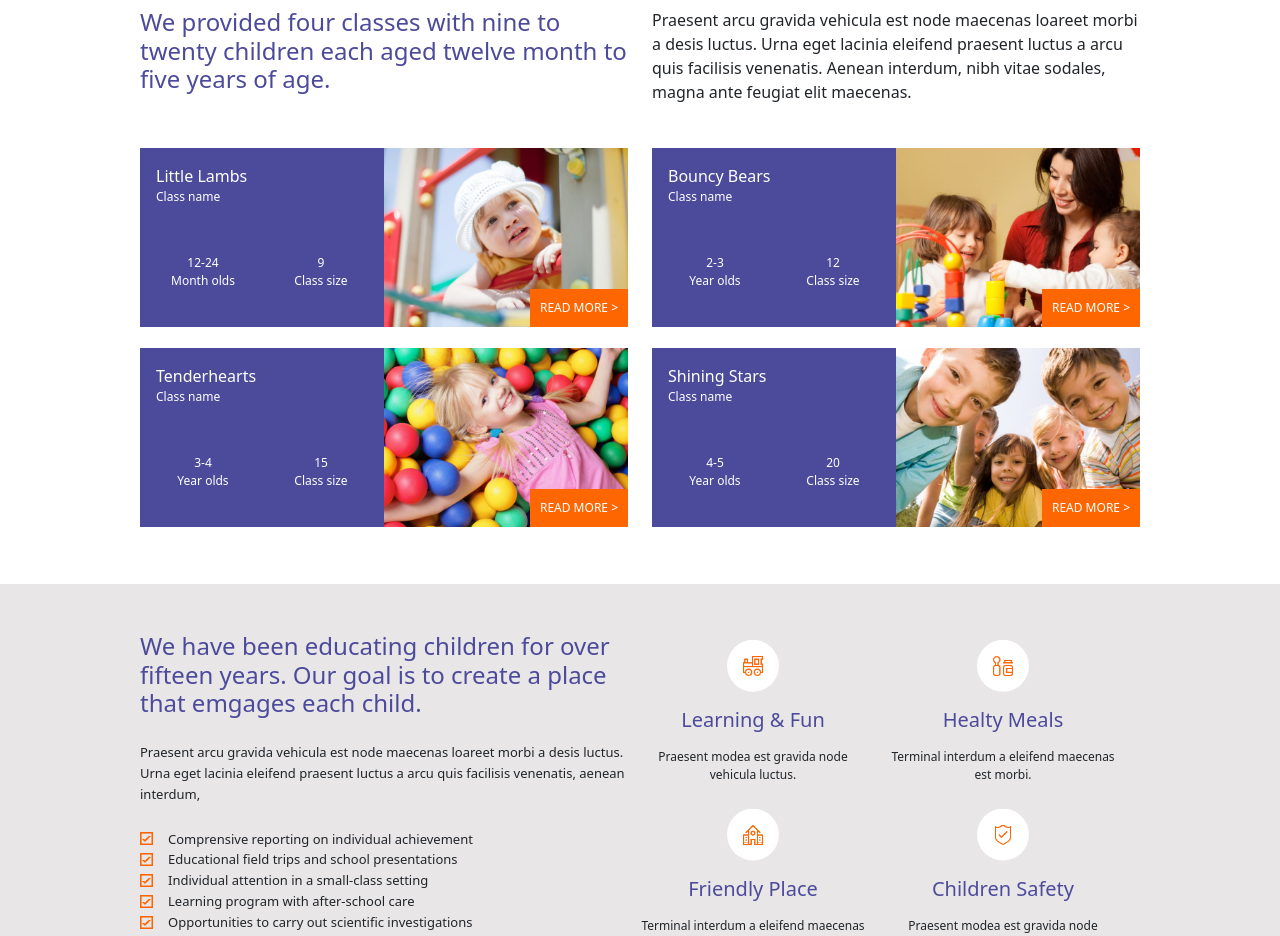
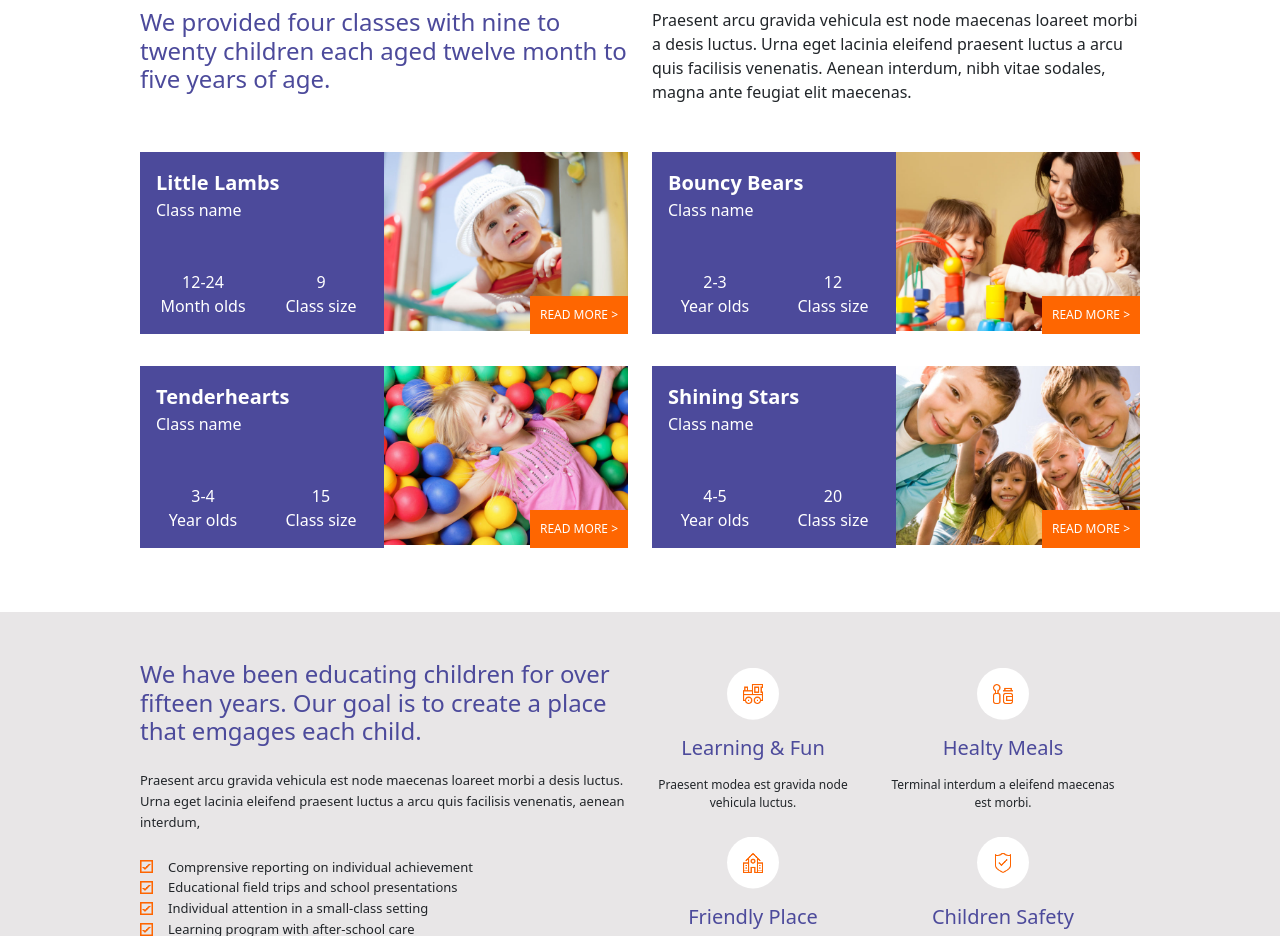
Before and after one commit to DiceglieA/proj-html-vuejs, a Vue app: page / in a window 1280 px wide. Shown: the part 2440-3376 px from the top of the page. Built offline with nearby package versions, Linux system fonts and the light colour scheme; the HTML template or start-up script is replaced by a standard one.

Commit message:
modificato active al carosello

```diff
--- a/src/components/ClassesComp.vue
+++ b/src/components/ClassesComp.vue
@@ -13,9 +13,9 @@
          <!-- Creare componente Card nel Refactoring -->
 
       <div class="row mb-5">
-        <div v-for="(elem, index) in classData" :key="index" class="class-card row col-6 m-auto">
+        <div v-for="(elem, index) in classData" :key="index" class="class-card row col-6 mx-auto my-1">
           <div class="text-card p-3 col-6">
-            <div>{{elem.name}}</div>
+            <div class="title-class">{{elem.name}}</div>
             <div class="sizing">Class name</div>
             <div class="row text-center sizing">
               <div class="col-6 mt-5">
@@ -108,7 +108,7 @@ data() {
   margin: auto;
 }
 .class-card {
-  height: 200px;
+  // height: 200px;
   padding: 12px;
 }
 .text-card {
@@ -116,7 +116,11 @@ data() {
   color: white;
 }
 .sizing {
-  font-size: 12px;
+  font-size: 16px;
+}
+.title-class {
+  font-size: 20px;
+  font-weight: bold;
 }
 .img-card{
   position: relative;
--- a/src/components/WelcomeComp.vue
+++ b/src/components/WelcomeComp.vue
@@ -49,7 +49,7 @@
                         </div>
                     </div>
                     <div class="thumbnails row" >
-                        <div class="img-small col-4 gutter" v-for="(elem, index) in carousel" :key="index" @click="setactivendex(index)" :class="{active: index === activeindex}">
+                        <div class="img-small col-4 gutter" v-for="(elem, index) in carousel" :key="index" @click="setactive(index)" :class="{active: index === activeindex}">
                             <img class="w-100 mb-1" :src="require(`../assets/img/images/${elem.image}`)" alt="">
                         </div>
                     </div>
@@ -97,7 +97,7 @@ export default {
 name: 'WelcomeComp',
 data() {
     return {
-        activeindex : 0,
+        activeindex: 0,
         direction : 1,
         welcomeData : [
             {
@@ -169,9 +169,9 @@ data() {
     }
 },
 methods: {
-    setactiveindex(index) {
-			this.activeindex = index;
-		},
+    setactive(index) {
+        this.activeindex = index
+    },
     slider(direction) {
 			if (direction > 0) {
 				this.activeindex++;
```
